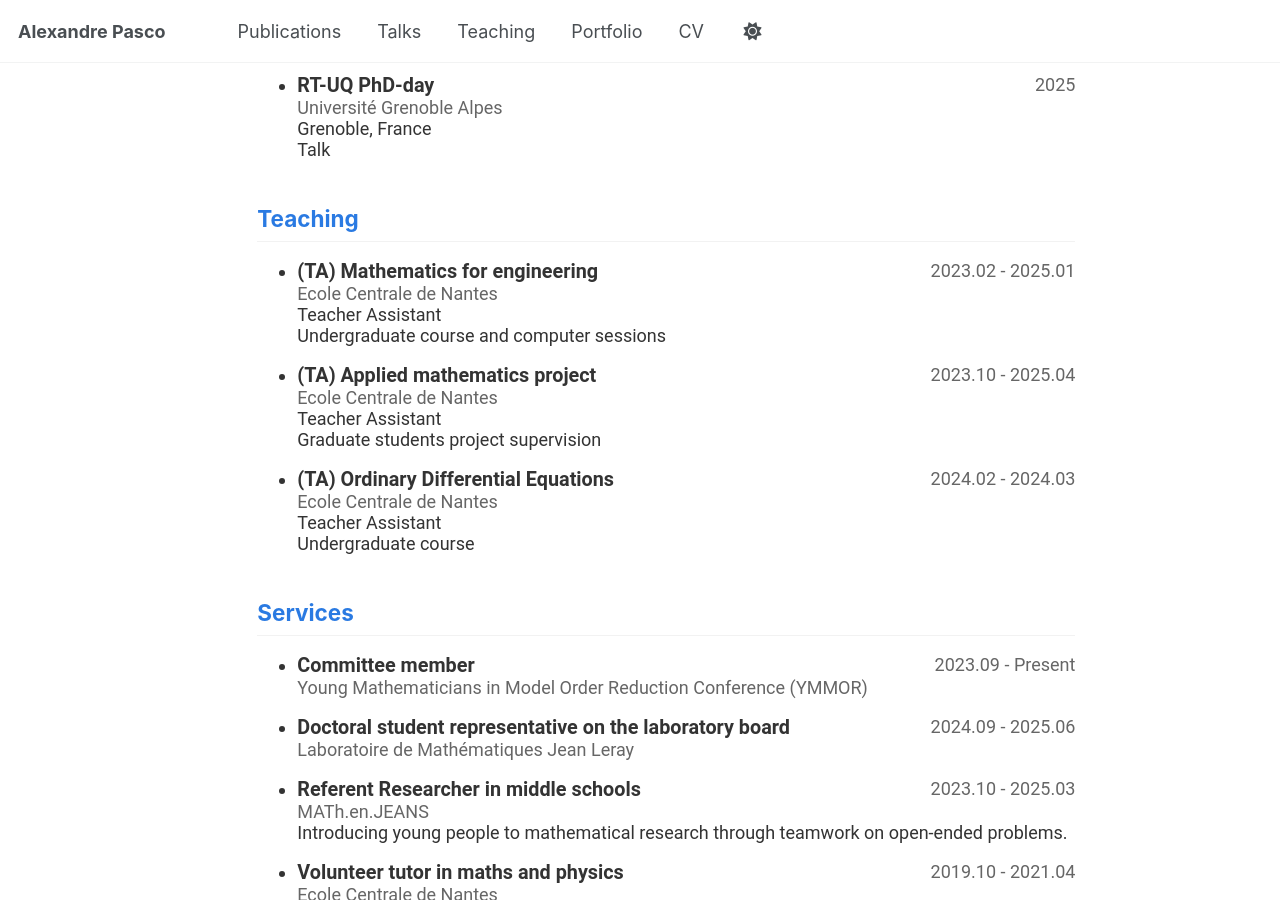
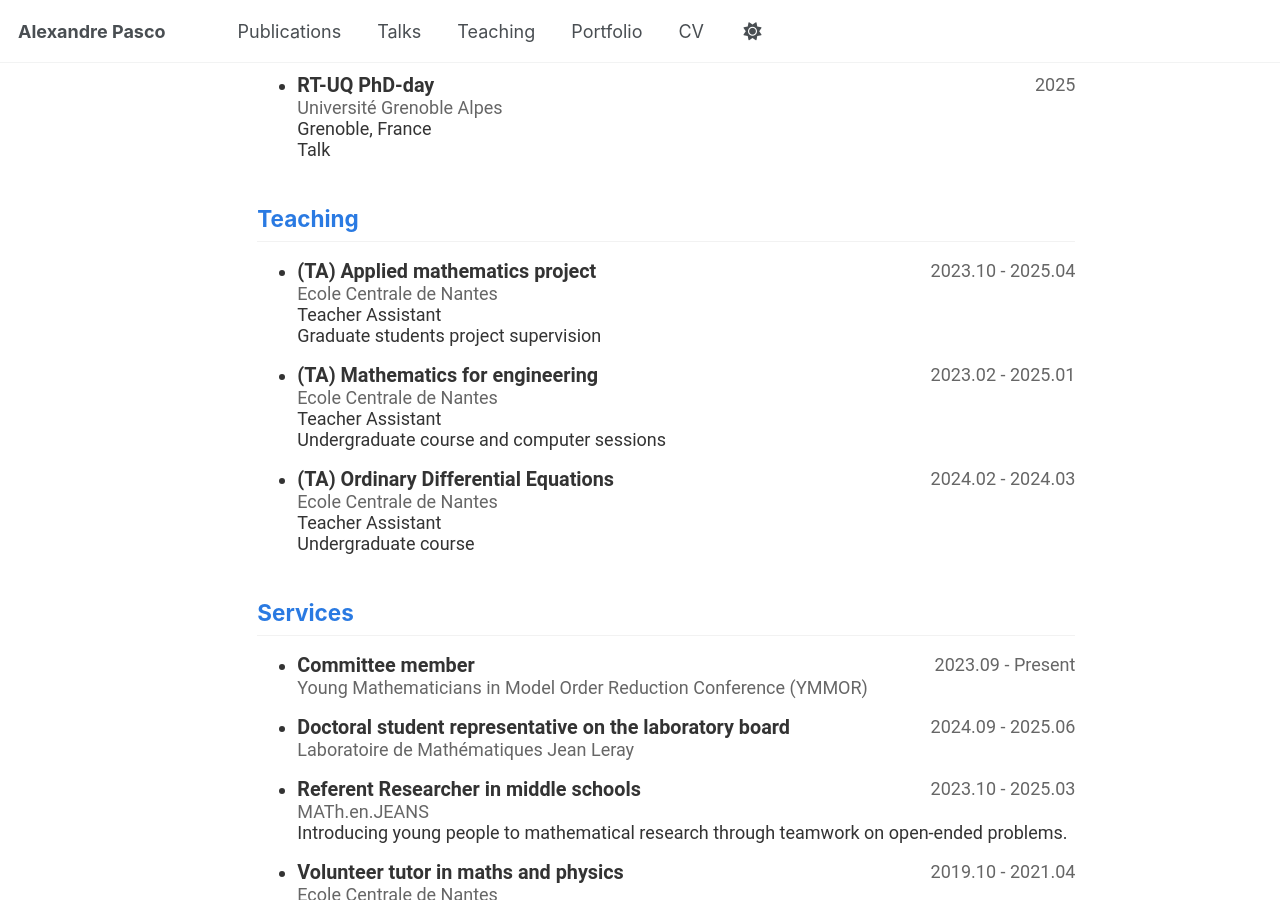
Before and after one commit to alexandre-pasco/alexandre-pasco.github.io, a Jekyll site: the page built from _pages/cv-json.md, in a window 1280 px wide and 900 px high, scrolled down 2523 px. Built offline with Jekyll 4.4.1, drawn with Linux system fonts in a browser that asks for light colours.

Commit message:
fix: teaching ordering

```diff
--- a/_data/cv.json
+++ b/_data/cv.json
@@ -215,20 +215,20 @@
   ],
   "teaching": [
     {
+      "course": "(TA) Applied mathematics project",
+      "institution": "Ecole Centrale de Nantes",
+      "startDate": "2023.10",
+      "endDate": "2025.04",
+      "role": "Teacher Assistant",
+      "description": "Graduate students project supervision"
+    },
+    {
       "course": "(TA) Mathematics for engineering",
       "institution": "Ecole Centrale de Nantes",
       "startDate": "2023.02",
       "endDate": "2025.01",
       "role": "Teacher Assistant",
       "description": "Undergraduate course and computer sessions"
-    },
-    {
-      "course": "(TA) Applied mathematics project",
-      "institution": "Ecole Centrale de Nantes",
-      "startDate": "2023.10",
-      "endDate": "2025.04",
-      "role": "Teacher Assistant",
-      "description": "Graduate students project supervision"
     },
     {
       "course": "(TA) Ordinary Differential Equations",
```
